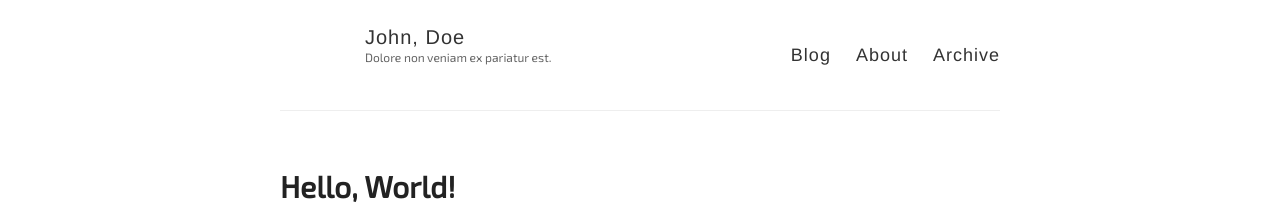
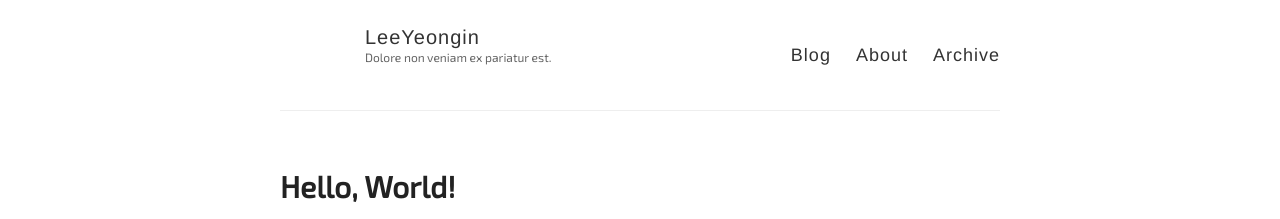
Before and after one commit to LeeYeongin/LeeYeongin.github.io, a Jekyll site: the page built from index.html, in a window 1280 px wide. Shown: the top 219 px of the page. Built offline with Jekyll 4.4.1, drawn with Linux system fonts in a browser that asks for light colours; some web fonts are replaced; the list of posts is cut into pages by our own code.

Commit message:
name수정

```diff
--- a/_config.yml
+++ b/_config.yml
@@ -3,7 +3,7 @@
 #
 
 # Name of your site (displayed in the header)
-name: John, Doe
+name: LeeYeongin
 
 # Short bio or description (displayed in the header)
 description: Dolore non veniam ex pariatur est.
```
